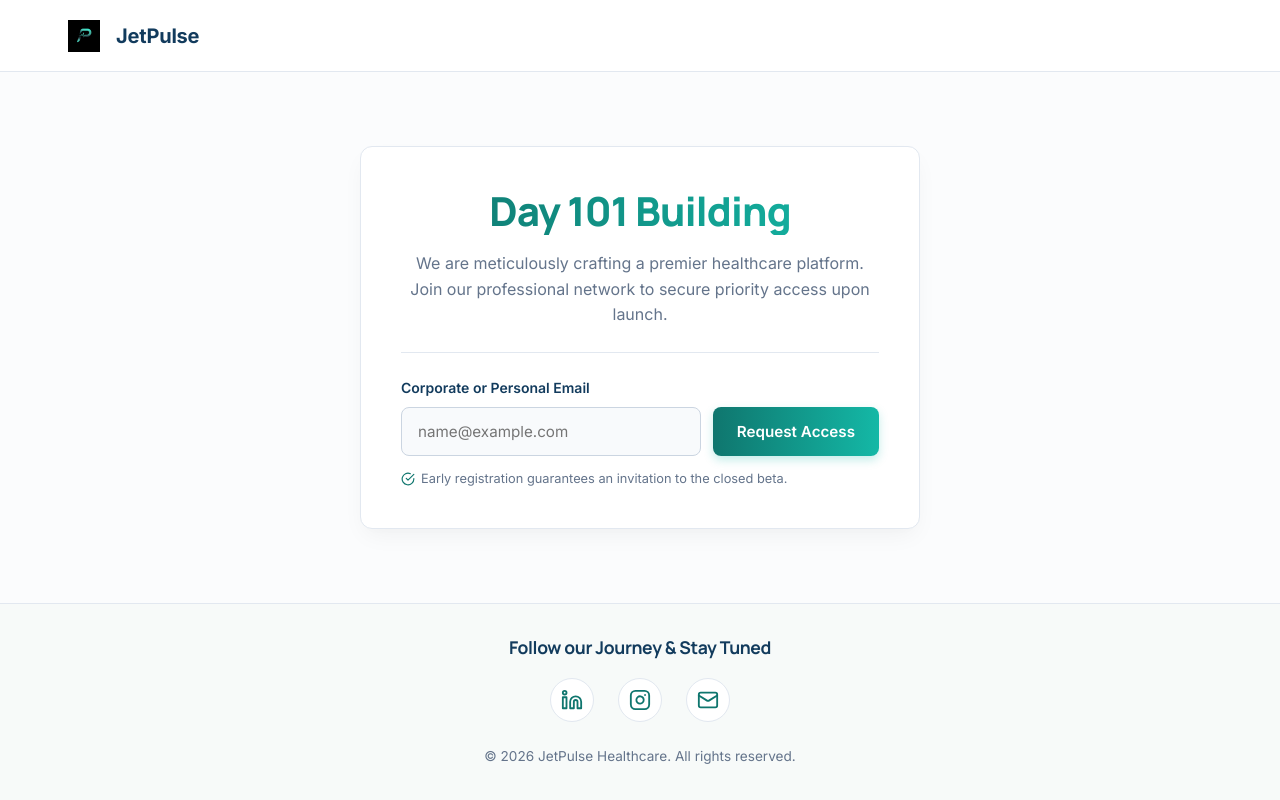
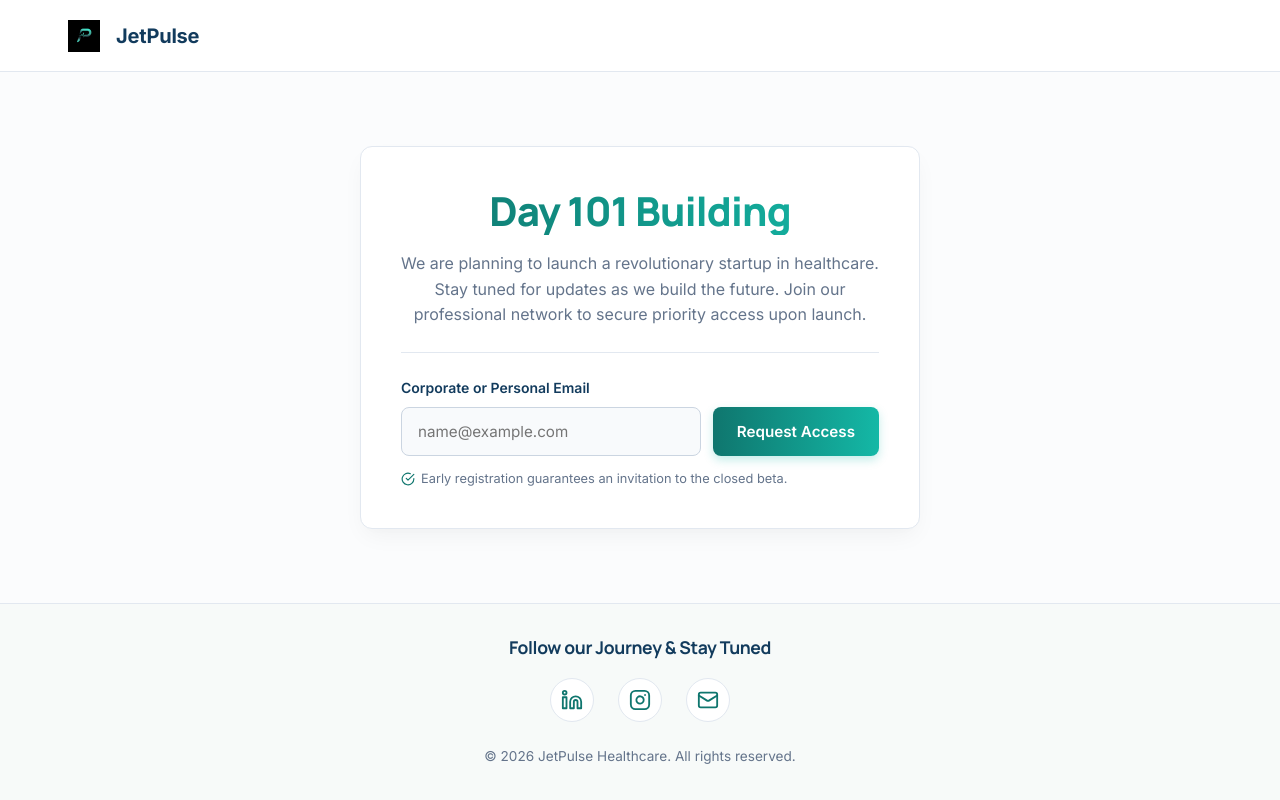
Before and after one commit to ernaveen001/jetpulse, a React (Vite) app in the folder frontend/: page / in a window 1280 px wide. Built offline with nearby package versions, Linux system fonts and the light colour scheme.

Commit message:
feat(ui): update landing page text for stealth mode

```diff
--- a/frontend/src/App.jsx
+++ b/frontend/src/App.jsx
@@ -258,7 +258,7 @@ export default function App() {
             marginBottom: '1.5rem',
             lineHeight: 1.6,
           }}>
-            We are meticulously crafting a premier healthcare platform. Join our professional network to secure priority access upon launch.
+            We are planning to launch a revolutionary startup in healthcare. Stay tuned for updates as we build the future. Join our professional network to secure priority access upon launch.
           </p>
 
           <div style={{ height: '1px', backgroundColor: '#e2e8f0', width: '100%', marginBottom: '1.5rem' }}></div>
```
